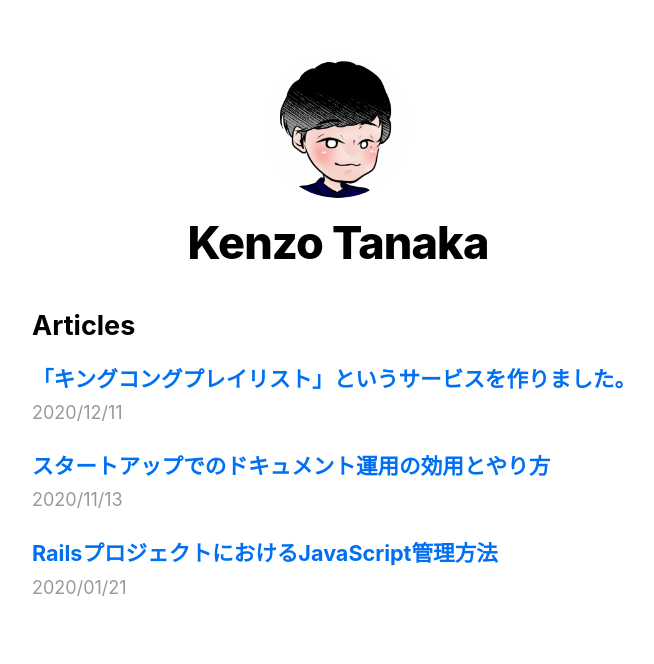
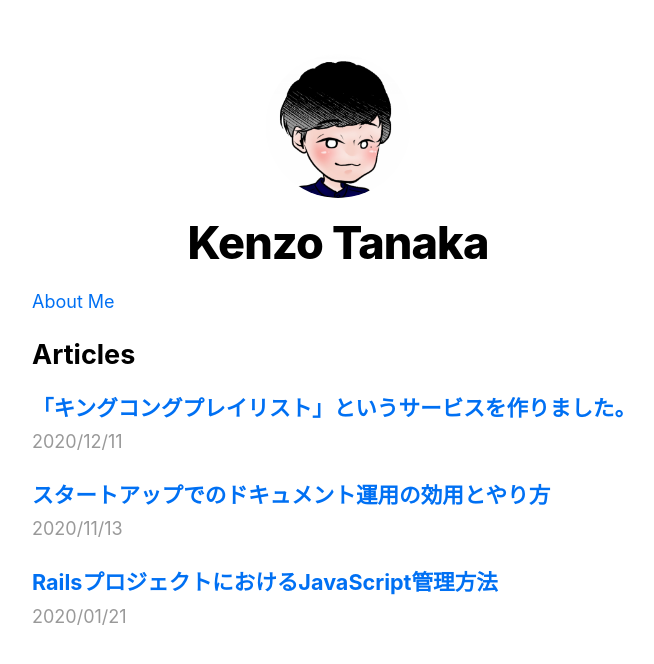
Before and after one commit to kenzo-tanaka/nextJsBlog, a Next.js app: page / in a window 1280 px wide. Shown: the top 664 px of the page, without its empty margins (302-956 px from the left). Built offline with nearby package versions, Linux system fonts and the light colour scheme.

Commit message:
add link to about page

```diff
--- a/pages/index.tsx
+++ b/pages/index.tsx
@@ -21,6 +21,10 @@ export default function Home({ allPostsData }) {
         <title>{siteTitle}</title>
       </Head>
 
+      <Link href={"/about"}>
+        <a>About Me</a>
+      </Link>
+
       <section className={`${utilStyles.headingMd} ${utilStyles.padding1px}`}>
         <h2 className={utilStyles.headingLg}>Articles</h2>
         <ul className={utilStyles.list}>
```
